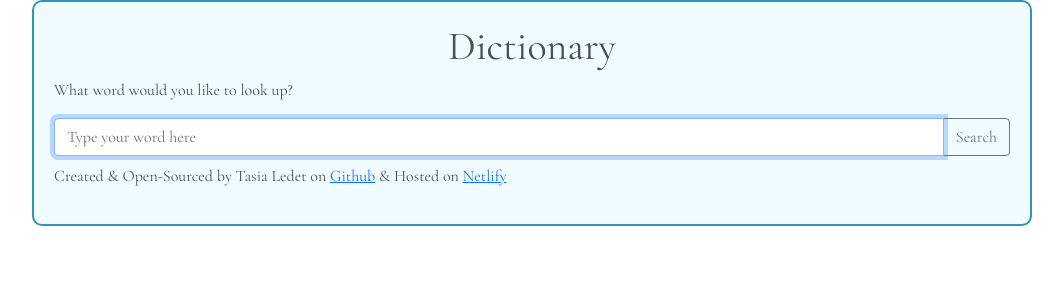
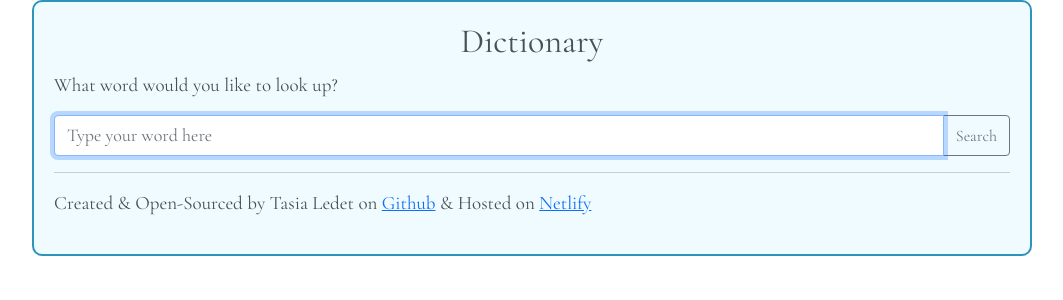
Before and after one commit to tasialedet/tcodes-dictionary-app, a React (Create React App) app: page / in a window 1280 px wide. Shown: the top 300 px of the page, without its empty margins (8-1071 px from the left). Built offline with nearby package versions, Linux system fonts and the light colour scheme.

Commit message:
Improved styling

```diff
--- a/src/App.css
+++ b/src/App.css
@@ -1,5 +1,9 @@
 h1 {
   text-align: center;
+  font-size: 34px;
+}
+p {
+  font-size: 19px;
 }
 .SearchedWord {
   font-size: 45px;
--- /dev/null
+++ b/src/Search.css
@@ -0,0 +1,3 @@
+.form-control {
+  font-size: 18px;
+}
--- a/src/Search.js
+++ b/src/Search.js
@@ -2,6 +2,7 @@ import React, { useState } from "react";
 import axios from "axios";
 import Results from "./Results";
 import Images from "./Images";
+import "./Search.css";
 
 export default function Search(props) {
   let [newWord, setNewWord] = useState(null);
@@ -56,6 +57,7 @@ export default function Search(props) {
         </div>
       </form>
       <Results results={results} />
+      <hr />
       <Images images={images} />
     </div>
   );
```
